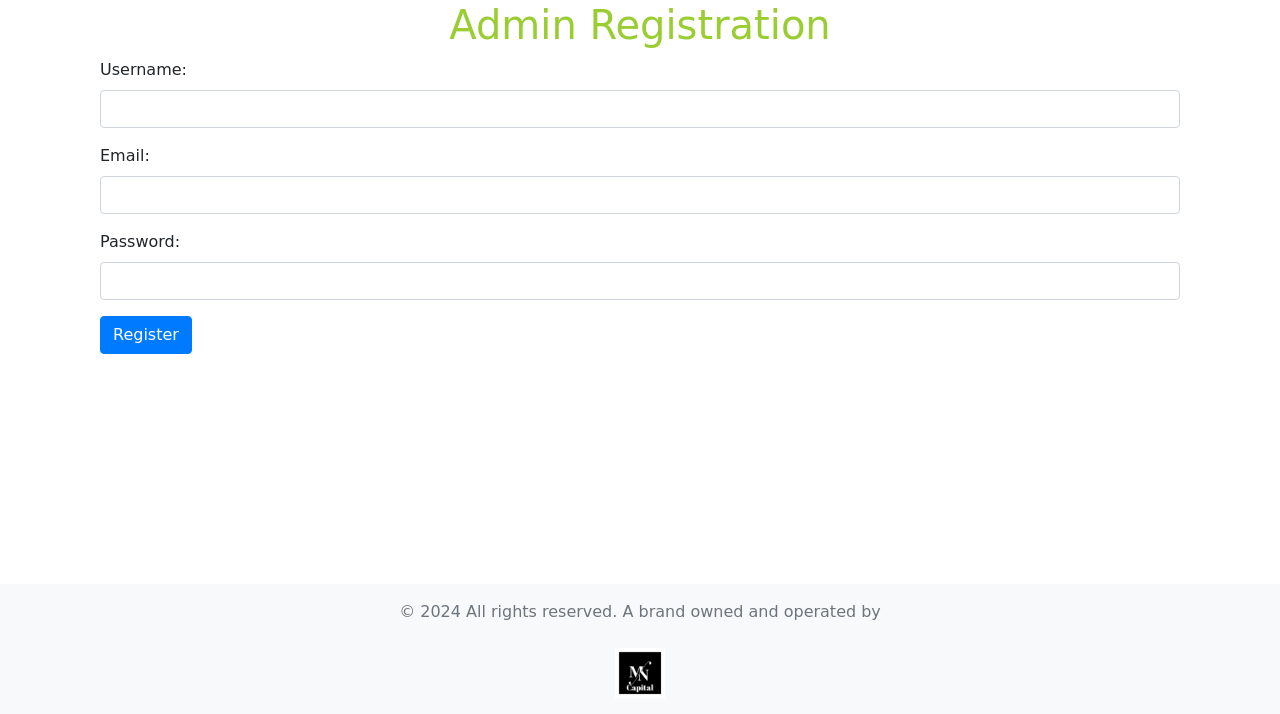
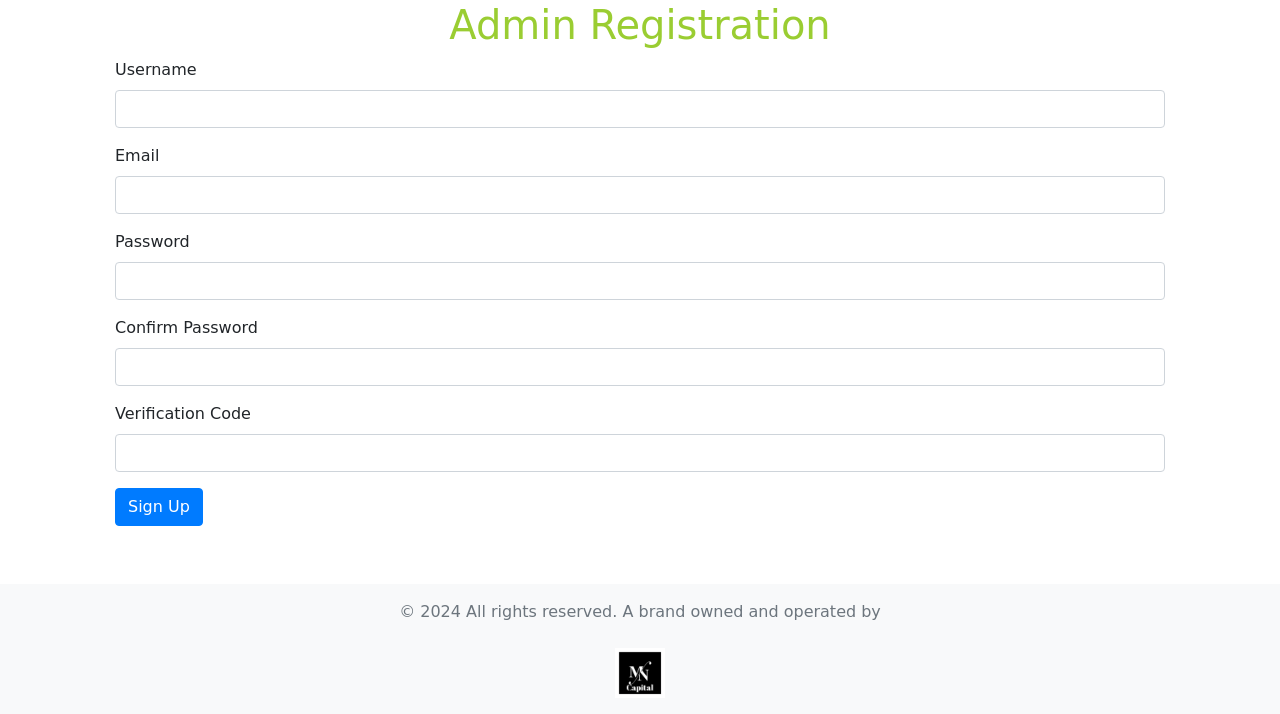
Before and after one commit to n-mbachia/projects, a Flask app: page /admin/register in a window 1280 px wide. Shown: the part 86-800 px from the top of the page. Run offline with Flask 3, Linux system fonts and the light colour scheme; some libraries are stand-ins or nearby versions; some web fonts are replaced.

Commit message:
Update admin_register.html template with improved admin registration form and error handling

```diff
--- a/my_flask_app/mn_pikngo_app/templates/admin_register.html
+++ b/my_flask_app/mn_pikngo_app/templates/admin_register.html
@@ -1,25 +1,40 @@
-<!-- admin_register.html -->
-
 {% extends 'base.html' %}
 
 {% block content %}
     <div class="container">
+      <div class="container">
         <h1>Admin Registration</h1>
-        <form method="POST">
-            {{ form.csrf_token }}
+        {% with messages = get_flashed_messages(with_categories=true) %}
+            {% if messages %}
+                <div class="container mt-3">
+                    {% for category, message in messages %}
+                        <div class="alert alert-{{ category }}">{{ message }}</div>
+                    {% endfor %}
+                </div>
+            {% endif %}
+        {% endwith %}
+        <form method="post">
+            {{ form.hidden_tag() }}
             <div class="form-group">
-                <label for="username">Username:</label>
-                {{ form.username(class="form-control", id="username") }}
+                {{ form.username.label }} {{ form.username(class_="form-control") }}
             </div>
             <div class="form-group">
-                <label for="email">Email:</label>
-                {{ form.email(class="form-control", id="email") }}
+                {{ form.email.label }} {{ form.email(class_="form-control") }}
             </div>
             <div class="form-group">
-                <label for="password">Password:</label>
-                {{ form.password(class="form-control", id="password") }}
+                {{ form.password.label }} {{ form.password(class_="form-control") }}
             </div>
-            <button type="submit" class="btn btn-primary">Register</button>
+            <div class="form-group">
+                {{ form.confirm_password.label }} {{ form.confirm_password(class_="form-control") }}
+            </div>
+            <div class="form-group">
+                {{ form.verification_code.label }} {{ form.verification_code(class_="form-control") }}
+            </div>
+            <div class="form-group">
+                {{ form.submit(class_="btn btn-primary") }}
+            </div>
         </form>
     </div>
+
+    </div>
 {% endblock %}
```
